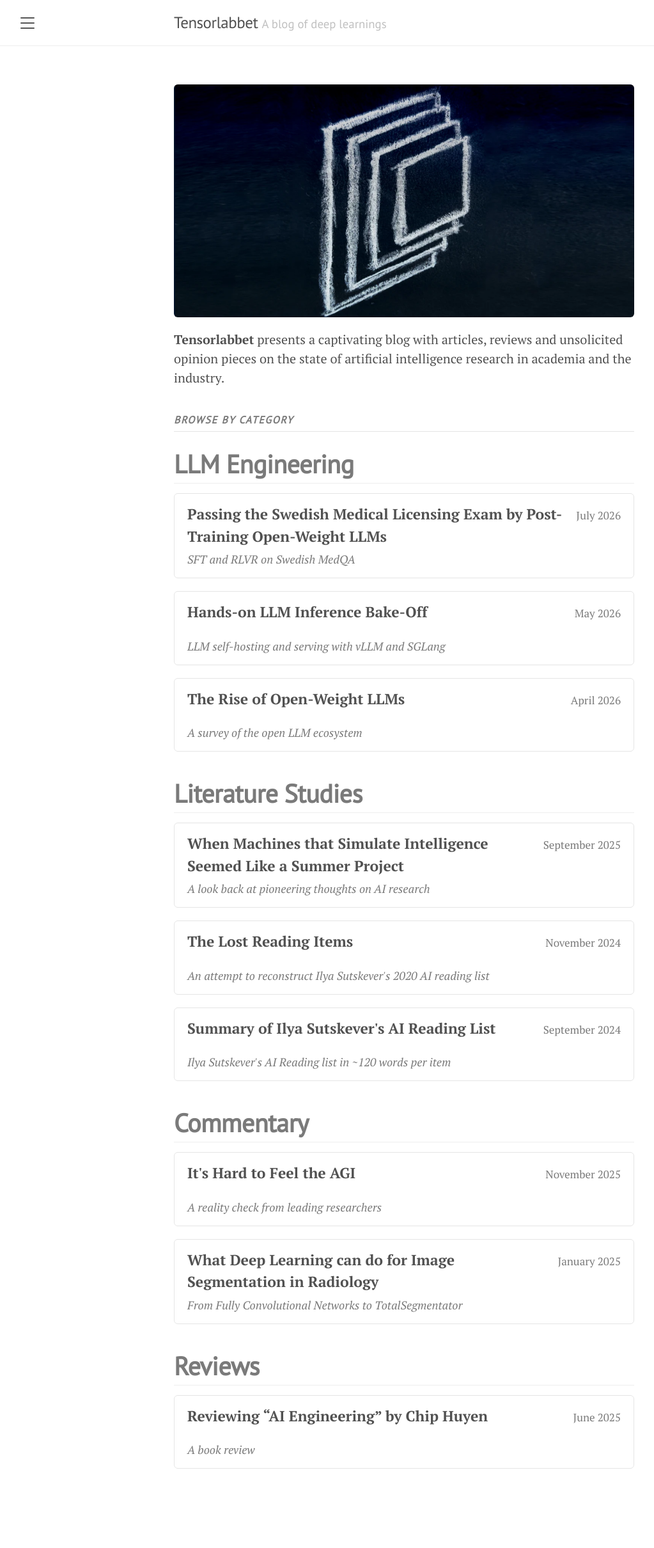
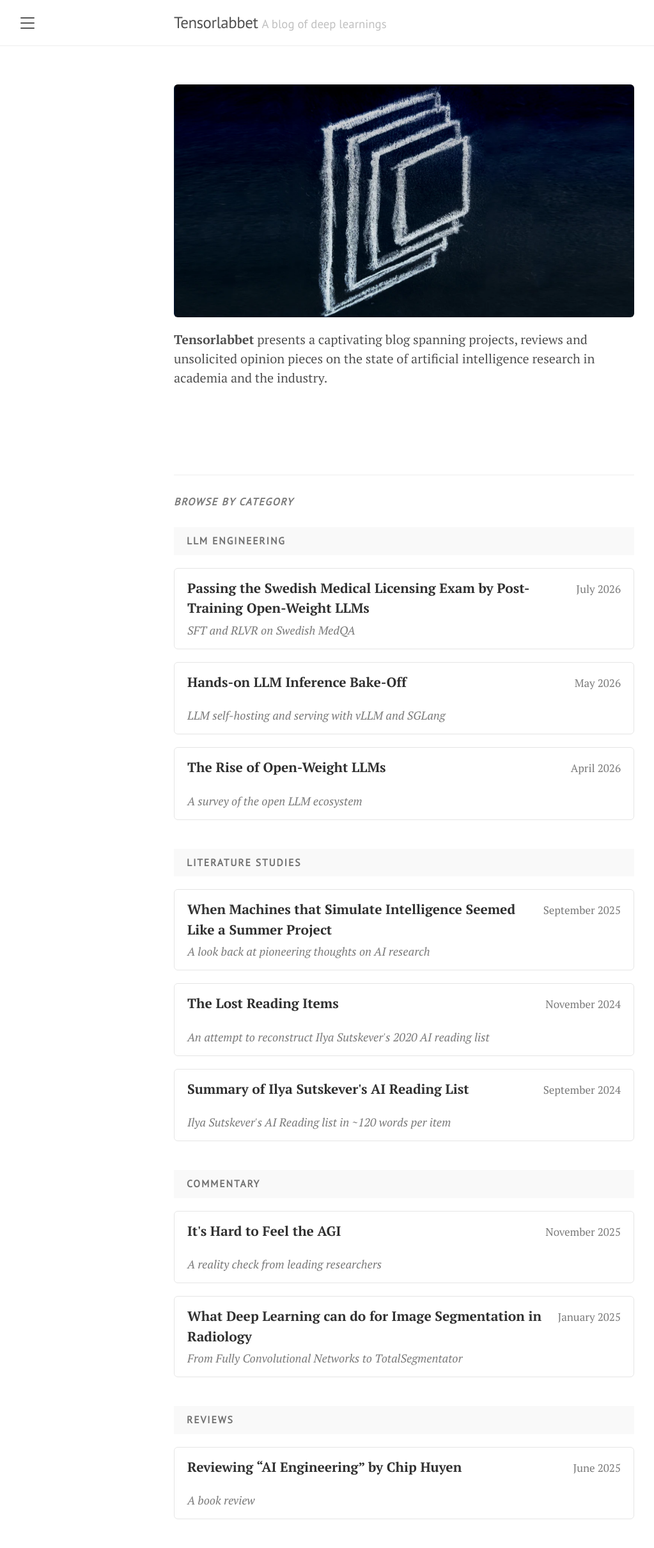
Before and after one commit to tarolangner/tarolangner.github.io, a Jekyll site: the page built from index.html, in a window 1280 px wide. Shown: the whole page at 64% size, without its empty margins (8-1031 px from the left). Built offline with Jekyll 4.4.1, drawn with Linux system fonts in a browser that asks for light colours; before the commit the page ends 2336 px from its top, so only the background shows below that.

Commit message:
Cleaned up landing page

```diff
--- a/_config.yml
+++ b/_config.yml
@@ -1,7 +1,7 @@
 # Setup
 title:               Tensorlabbet
 tagline:             'A blog of deep learnings'
-description:         '<b>Tensorlabbet</b> presents a captivating blog with articles, reviews and unsolicited opinion pieces on the state of artificial intelligence research in academia and the industry'
+description:         '<b>Tensorlabbet</b> presents a captivating blog spanning projects, reviews and unsolicited opinion pieces on the state of artificial intelligence research in academia and the industry'
 url:                 https://tensorlabbet.com
 baseurl:             ''
 permalink:           /:year/:month/:day/:title/
--- a/index.html
+++ b/index.html
@@ -3,11 +3,15 @@ layout: default
 title: Home
 ---
 
-{% include image.html name="tensorlabbet_banner" alt="Banner" width="1216" height="615" loading="eager" %}
+<div class="home-hero">
+  {% include image.html name="tensorlabbet_banner" alt="Banner" width="1216" height="615" loading="eager" %}
 
-<p class="site-intro">{{ site.description }}.</p>
+  <p class="home-intro">{{ site.description }}.</p>
+</div>
 
 {% assign categories = "LLM Engineering,Literature Studies,Commentary,Reviews" | split: "," %}
+
+<hr>
 
 <h2 class="overview-browse">Browse by Category</h2>
 
--- a/public/css/lanyon.css
+++ b/public/css/lanyon.css
@@ -572,14 +572,17 @@ a.pagination-item:hover {
 }
 
 /* Overview landing page (grouped by category) */
-.site-intro {
+.home-hero {
+  /* Banner + intro occupy most of the first screen so the category list
+     still sits mostly below the fold, but with less trailing whitespace.
+     Increase the subtracted value to tighten the gap further. */
+  min-height: calc(100vh - 16rem);
+}
+.home-intro {
   margin-top: 1rem;
-  margin-bottom: 0;
 }
 .overview-browse {
-  margin: 2rem 0 1.25rem;
-  padding-bottom: .4rem;
-  border-bottom: 1px solid #e5e5e5;
+  margin: 0 0 1.5rem;
   font-size: .8rem;
   font-weight: bold;
   font-style: italic;
@@ -588,14 +591,17 @@ a.pagination-item:hover {
   color: #7a7a7a;
 }
 .overview-category {
-  margin-bottom: 2rem;
+  margin-bottom: 2.25rem;
 }
 .overview-category > .post-title {
-  border-bottom: 1px solid #eee;
-  padding-bottom: .25rem;
-  margin-bottom: .75rem;
+  margin: 0 0 1rem;
+  padding: .6rem 1rem;
+  background-color: #f9f9f9;
+  font-size: .78rem;
   font-weight: bold;
-  color: #7a7a7a;
+  text-transform: uppercase;
+  letter-spacing: .12em;
+  color: #717171;
 }
 .overview-list {
   list-style: none;
@@ -628,8 +634,9 @@ a.pagination-item:hover {
   gap: 1rem;
 }
 .overview-link {
-  font-size: 1.15rem;
+  font-size: 1.05rem;
   font-weight: bold;
+  color: #303030;
   transition: color .15s ease;
 }
 .overview-card:hover .overview-link,
```
